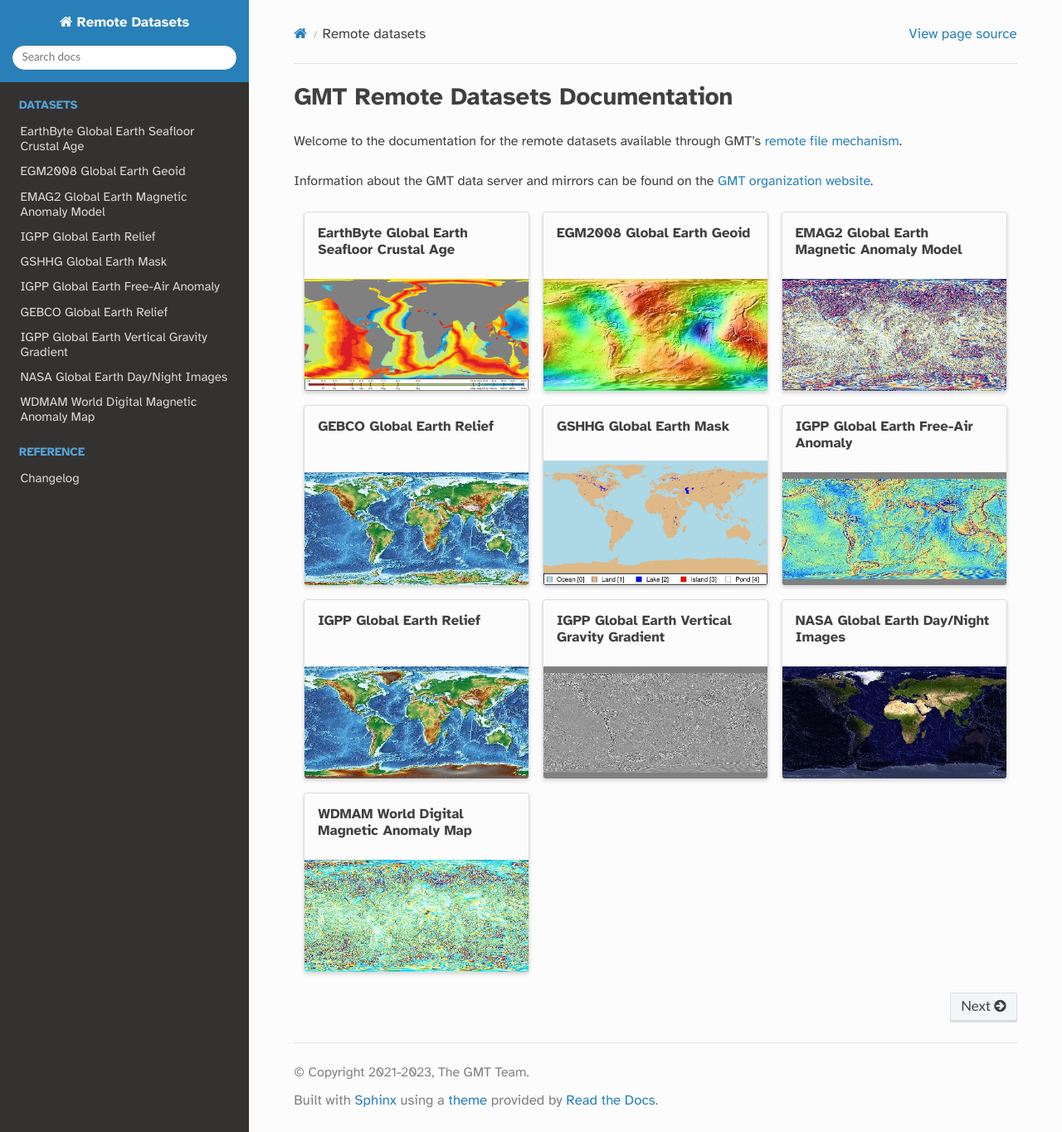
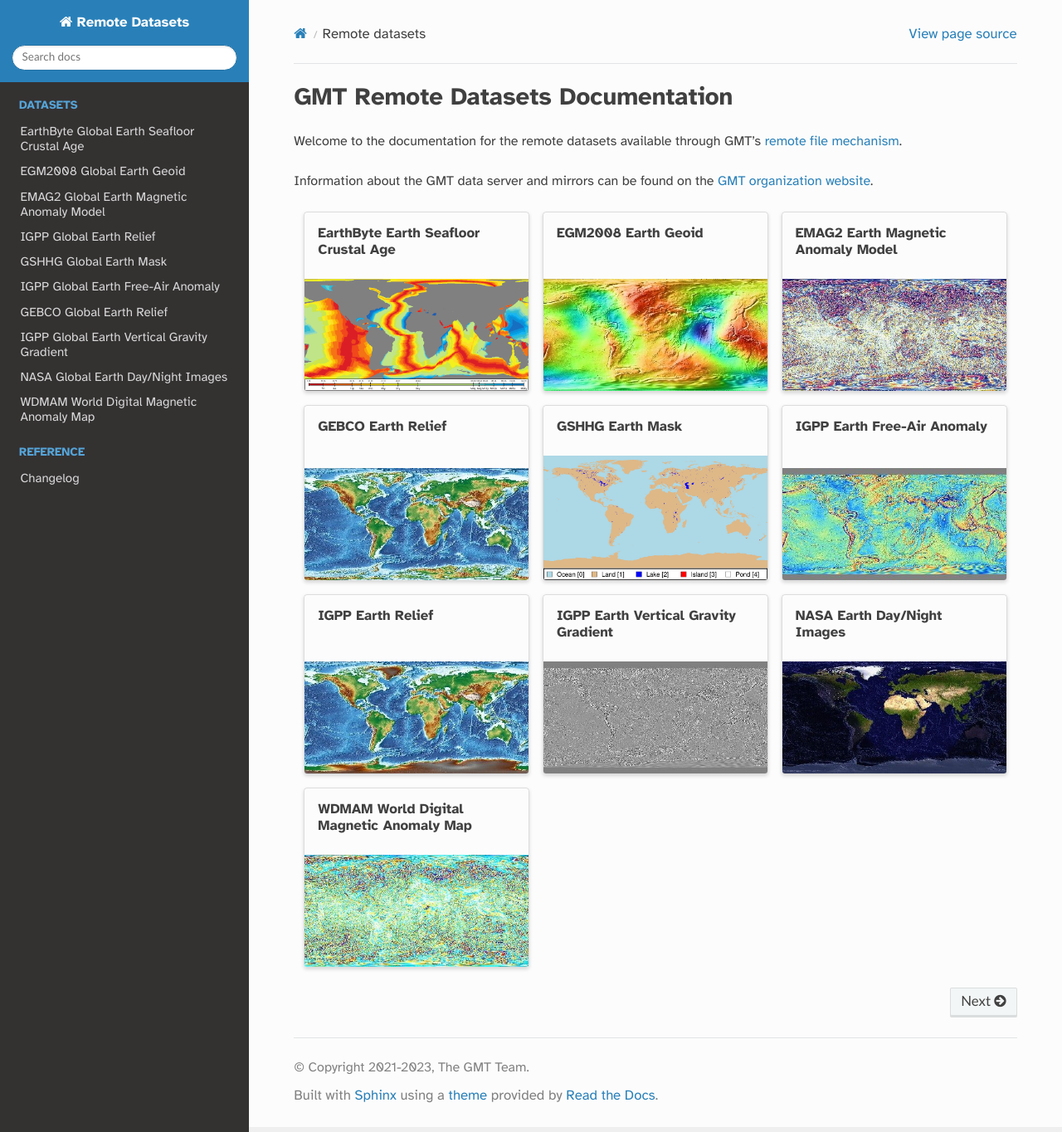
Before and after one commit to GenericMappingTools/remote-datasets, a Sphinx documentation site: the page built from docs/index.rst, in a window 1280 px wide and 1364 px high. Shown: the whole window at 83% size. Built offline with Sphinx 7.4.7 and the Read the Docs theme 2.0.0, drawn with Linux system fonts in a browser that asks for light colours.

Commit message:
Remove "global"

```diff
--- a/docs/index.rst
+++ b/docs/index.rst
@@ -13,47 +13,47 @@
 .. grid:: 1 2 3 3
     :gutter: 4 4 3 3
 
-    .. grid-item-card:: EarthByte Global Earth Seafloor Crustal Age
+    .. grid-item-card:: EarthByte Earth Seafloor Crustal Age
         :link: earth-age
         :link-type: doc
         :img-bottom: /_static/GMT_earth_age_thumbnail.png
 
-    .. grid-item-card:: EGM2008 Global Earth Geoid
+    .. grid-item-card:: EGM2008 Earth Geoid
         :link: earth-geoid
         :link-type: doc
         :img-bottom: /_static/GMT_earth_geoid_thumbnail.jpg
 
-    .. grid-item-card:: EMAG2 Global Earth Magnetic Anomaly Model
+    .. grid-item-card:: EMAG2 Earth Magnetic Anomaly Model
         :link: earth-mag
         :link-type: doc
         :img-bottom: /_static/GMT_earth_mag4km_thumbnail.jpg
 
-    .. grid-item-card:: GEBCO Global Earth Relief
+    .. grid-item-card:: GEBCO Earth Relief
         :link: earth-gebco
         :link-type: doc
         :img-bottom: /_static/GMT_earth_gebcosi_thumbnail.jpg
 
-    .. grid-item-card:: GSHHG Global Earth Mask
+    .. grid-item-card:: GSHHG Earth Mask
         :link: earth-mask
         :link-type: doc
         :img-bottom: /_static/GMT_earth_mask_thumbnail.png
 
-    .. grid-item-card:: IGPP Global Earth Free-Air Anomaly
+    .. grid-item-card:: IGPP Earth Free-Air Anomaly
         :link: earth-faa
         :link-type: doc
         :img-bottom: /_static/GMT_earth_faa_thumbnail.jpg
 
-    .. grid-item-card:: IGPP Global Earth Relief
+    .. grid-item-card:: IGPP Earth Relief
         :link: earth-relief
         :link-type: doc
         :img-bottom: /_static/GMT_earth_relief_thumbnail.jpg
 
-    .. grid-item-card:: IGPP Global Earth Vertical Gravity Gradient
+    .. grid-item-card:: IGPP Earth Vertical Gravity Gradient
         :link: earth-vgg
         :link-type: doc
         :img-bottom: /_static/GMT_earth_vgg_thumbnail.jpg
 
-    .. grid-item-card:: NASA Global Earth Day/Night Images
+    .. grid-item-card:: NASA Earth Day/Night Images
         :link: earth-daynight
         :link-type: doc
         :img-bottom: /_static/GMT_earth_daynight_thumbnail.jpg
```
